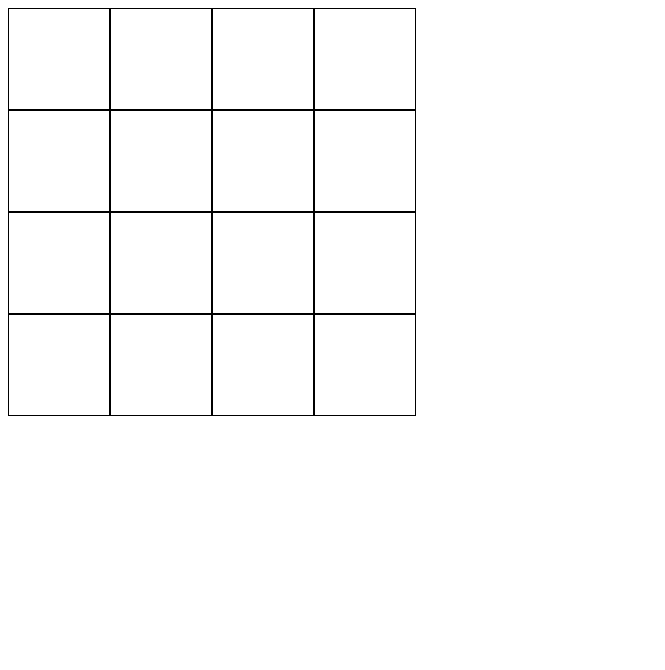
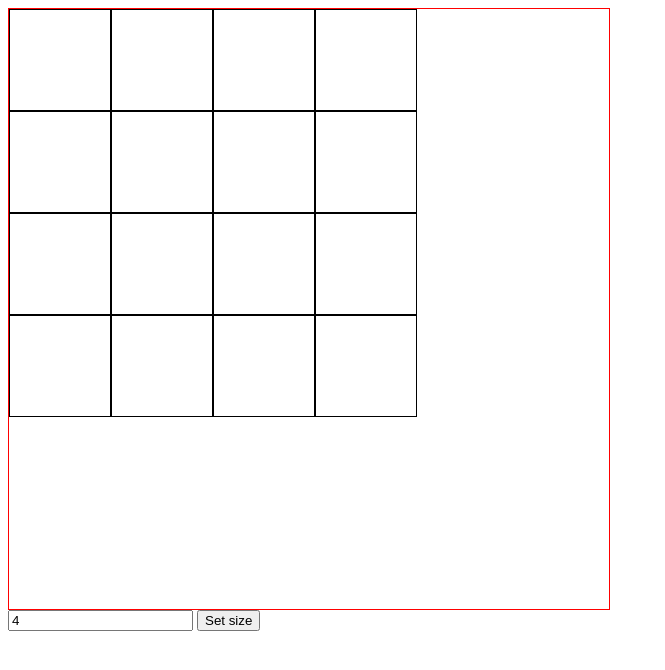
Before and after one commit to Mark1t/etch-a-sketch, a plain HTML site: page index.html in a window 1280 px wide. Shown: the whole page, without its empty margins (0-665 px from the left). Drawn offline with Linux system fonts and the light colour scheme.

Commit message:
done drawing and grid size based on input

```diff
--- a/index.html
+++ b/index.html
@@ -8,8 +8,13 @@
     </head>
 
     <body>
-          <div id="container"></div>
+          <div id="container">
+          </div>
 
+          <div id="info">
+            <input id="size" type="text" value="4">
+            <button id="setsize">Set size</button>
+          </div>
     </body>
 
     <script src="script.js"></script>
--- a/script.js
+++ b/script.js
@@ -1,8 +1,21 @@
+var color = "black"
+//default for now is black color
+
+var setSize = document.getElementById("setsize");
+setSize.addEventListener("click", genDiv);
+
 
 function genDiv(){
     //used number will be 16 divs total 4x4 for now
-    var n = 4;
+    var n = document.getElementById("size").value;
+
+    if(n < 1 || n > 16){
+        alert("Invalid entry");
+        return;
+    }
+
     var board = document.getElementById('container');
+    board.innerHTML = "";
 
     for(var i=0;i<n;i++){
         var row = document.createElement("div");
@@ -10,10 +23,19 @@ function genDiv(){
         for(var j = 0;j<n; j++){
             var cell = document.createElement("div");
             cell.className = "cell";
+
+            cell.addEventListener("mouseover", paint)
             row.appendChild(cell);
         }
         board.appendChild(row);
     }
 }
 
+function paint(){
+    //console.log("Mouse hovered over cell");
+    this.style.backgroundColor = color;
+}
+
+//idk how i forgot that you can recall the event's object by 'this'. I feel stupid..
+
 genDiv();
--- a/style.css
+++ b/style.css
@@ -1,6 +1,9 @@
 #container {
-    /*bla bla*/
     display:flex;
+    width: 600px;
+    height:600px;
+    border: 1px solid red;
+    overflow: hidden;
 }
 
 .cell {
```
